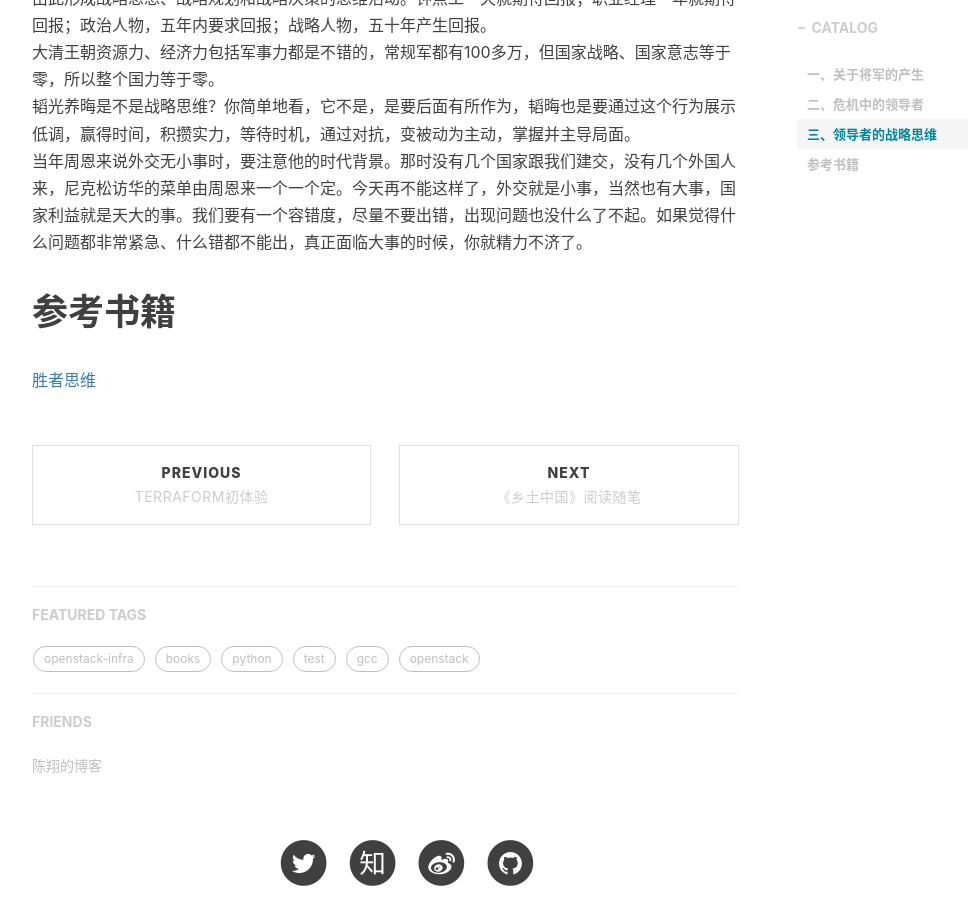
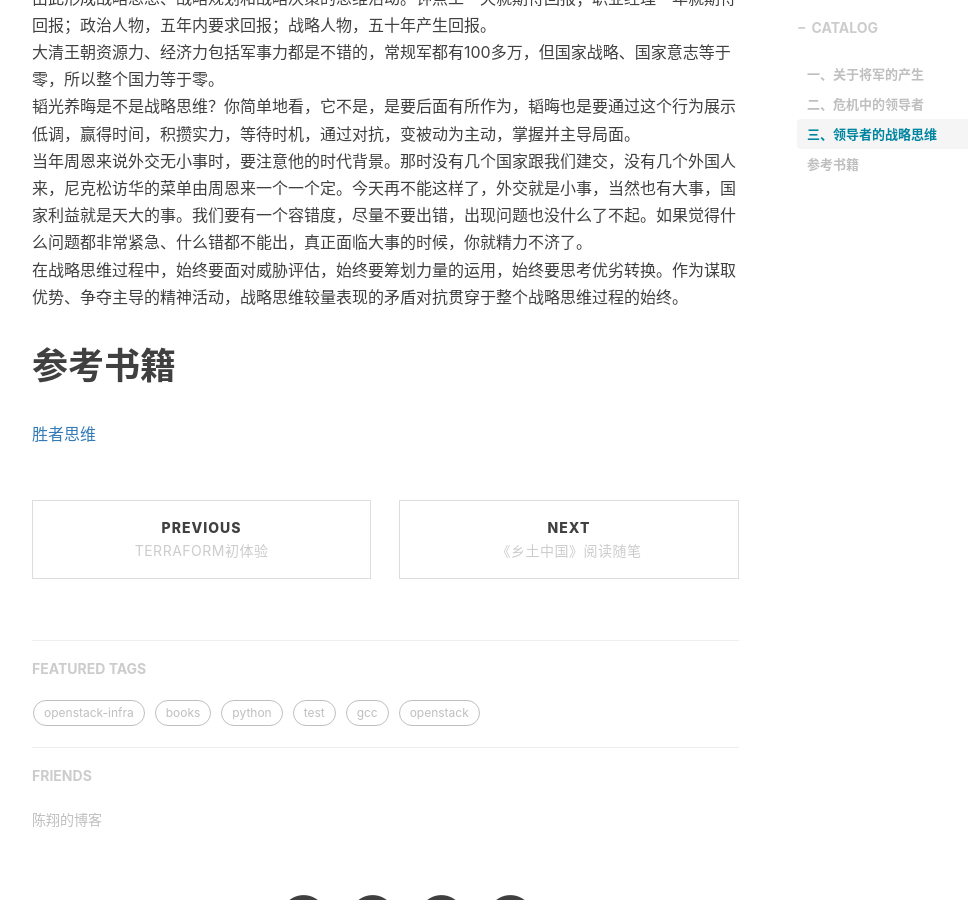
Before and after one commit to shihai1991/shihai1991.github.io, a Jekyll site: the page built from _posts/2022-08-04-胜者思维.md, in a window 1280 px wide and 900 px high, scrolled down 2409 px. Shown: the whole window, without its empty margins (233-1201 px from the left). Built offline with Jekyll 4.4.1, drawn with Linux system fonts in a browser that asks for light colours; nearby versions of some CDN libraries; comment, search, counter and statistics services are not loaded.

Commit message:
Update 2022-08-04-胜者思维.md

```diff
--- a/_posts/2022-08-04-胜者思维.md
+++ b/_posts/2022-08-04-胜者思维.md
@@ -47,6 +47,7 @@ OODA在战役战术层面很有用，但在战略层面，战略决心，有些
 大清王朝资源力、经济力包括军事力都是不错的，常规军都有100多万，但国家战略、国家意志等于零，所以整个国力等于零。
 韬光养晦是不是战略思维？你简单地看，它不是，是要后面有所作为，韬晦也是要通过这个行为展示低调，赢得时间，积攒实力，等待时机，通过对抗，变被动为主动，掌握并主导局面。
 当年周恩来说外交无小事时，要注意他的时代背景。那时没有几个国家跟我们建交，没有几个外国人来，尼克松访华的菜单由周恩来一个一个定。今天再不能这样了，外交就是小事，当然也有大事，国家利益就是天大的事。我们要有一个容错度，尽量不要出错，出现问题也没什么了不起。如果觉得什么问题都非常紧急、什么错都不能出，真正面临大事的时候，你就精力不济了。
+在战略思维过程中，始终要面对威胁评估，始终要筹划力量的运用，始终要思考优劣转换。作为谋取优势、争夺主导的精神活动，战略思维较量表现的矛盾对抗贯穿于整个战略思维过程的始终。
 
 # 参考书籍
 [胜者思维](https://book.douban.com/subject/27038434/)
```
